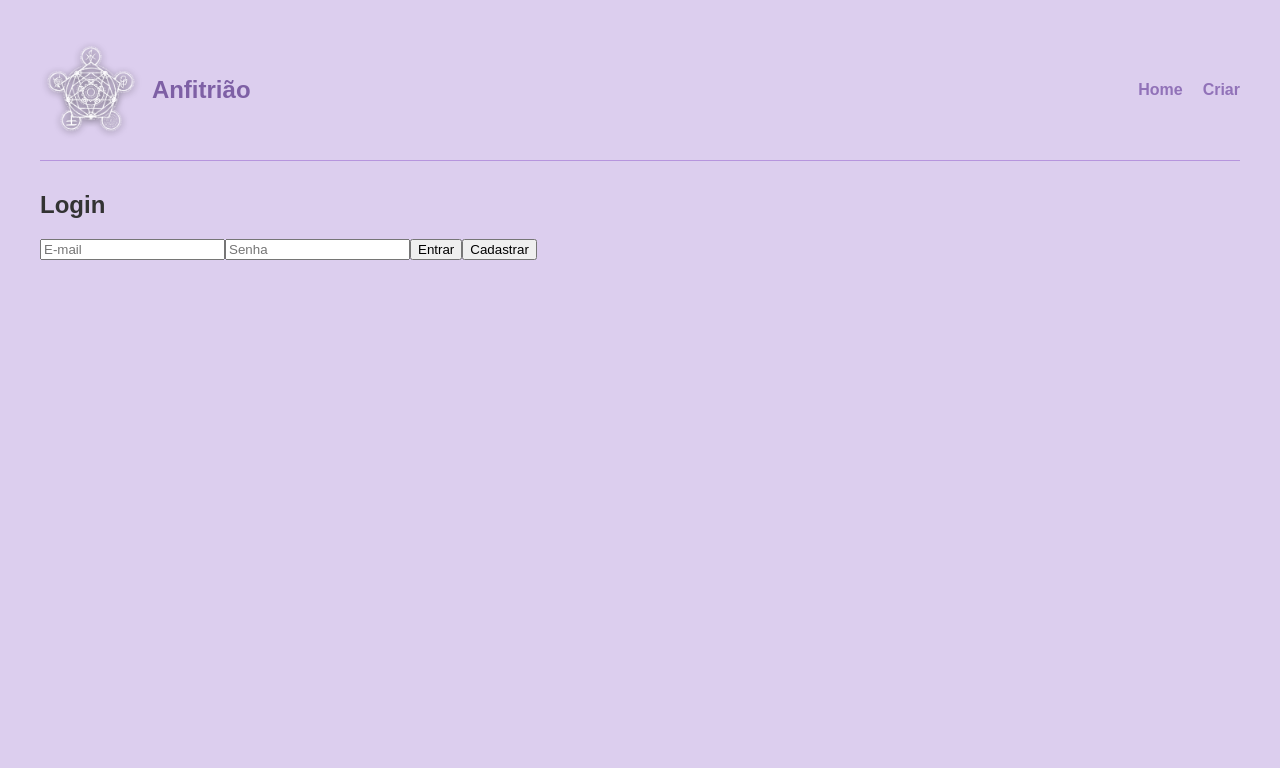
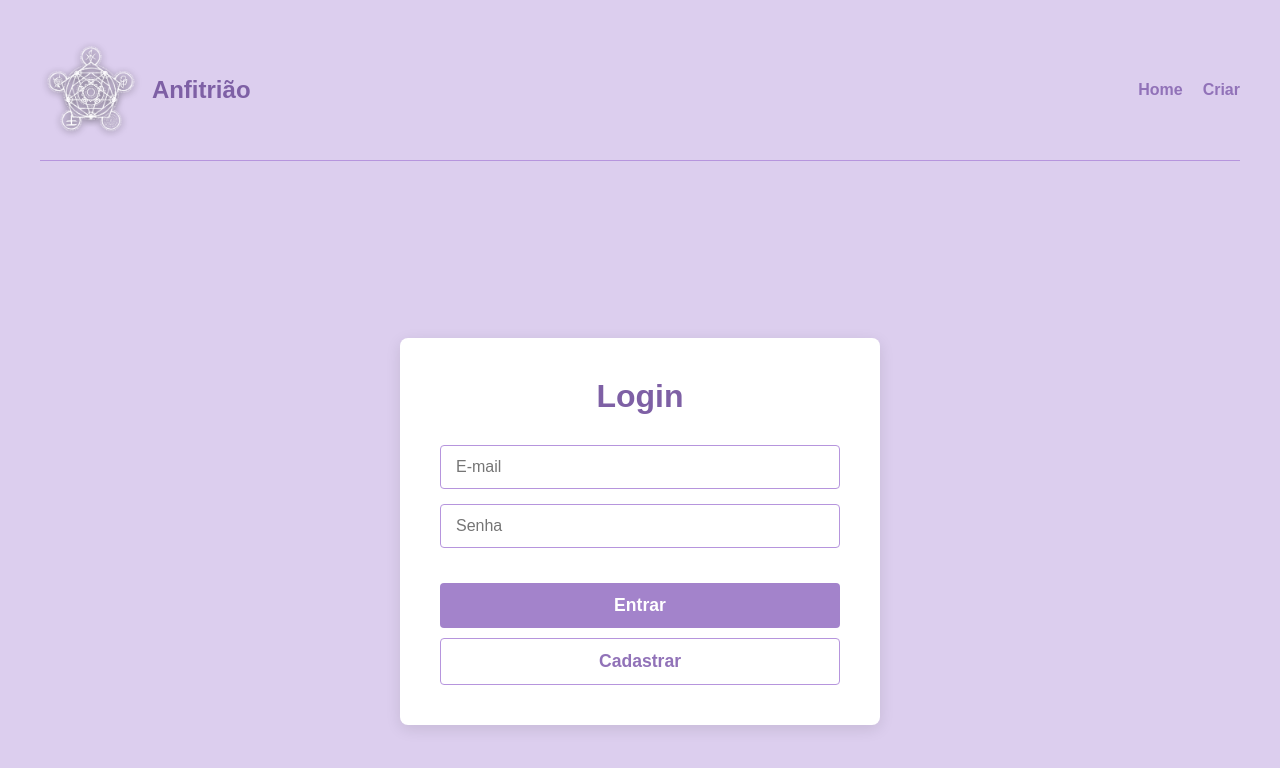
Before and after one commit to melloctiago/anfitriao-rpg, a React (Create React App) app in the folder rpg-frontend/: page / in a window 1280 px wide. Shown: the top 768 px of the page. Built offline with nearby package versions, Linux system fonts and the light colour scheme.

Commit message:
Estilizacao do login e registro

```diff
--- /dev/null
+++ b/rpg-frontend/src/pages/Auth.css
@@ -0,0 +1,97 @@
+
+.auth-container {
+    display: flex;
+    justify-content: center;
+    align-items: center;
+    min-height: 80vh;
+    padding: 20px;
+}
+
+.auth-form {
+    background-color: white;
+    padding: 40px;
+    border-radius: 8px;
+    box-shadow: 0 4px 15px rgba(0, 0, 0, 0.1);
+    width: 100%;
+    max-width: 400px;
+    text-align: center;
+}
+
+.auth-form h2 {
+    margin-top: 0;
+    margin-bottom: 30px;
+    color: #7e60a5;
+    font-size: 2em;
+}
+
+.auth-form input {
+    width: 100%;
+    padding: 12px 15px;
+    margin-bottom: 15px;
+    border: 1px solid #b695dd;
+    border-radius: 4px;
+    font-size: 1em;
+    box-sizing: border-box;
+}
+
+.auth-form input:focus {
+    outline: none;
+    border-color: #9172b8;
+    box-shadow: 0 0 5px rgba(145, 114, 184, 0.5);
+}
+
+.auth-error {
+    color: #e74c3c;
+    font-size: 0.9em;
+    margin-bottom: 15px;
+    text-align: left;
+}
+
+.auth-buttons-container {
+    margin-top: 20px;
+    display: flex;
+    flex-direction: column;
+    gap: 10px;
+}
+
+.auth-form button {
+    width: 100%;
+    padding: 12px;
+    border: none;
+    border-radius: 4px;
+    font-size: 1.1em;
+    font-weight: bold;
+    cursor: pointer;
+    transition: background-color 0.3s, transform 0.1s;
+}
+
+.auth-form button:hover {
+    transform: translateY(-2px);
+}
+
+
+.auth-form button[type="submit"] {
+    background-color: #a383cb;
+    color: white;
+}
+
+.auth-form button[type="submit"]:hover {
+    background-color: #9172b8;
+}
+
+.auth-form button[type="submit"]:disabled {
+    background-color: #c8b7e0;
+    cursor: not-allowed;
+}
+
+
+.auth-form button[type="button"] {
+    background-color: transparent;
+    color: #9172b8;
+    border: 1px solid #b695dd;
+}
+
+.auth-form button[type="button"]:hover {
+    background-color: #f0e9f7;
+    border-color: #9172b8;
+}
--- a/rpg-frontend/src/pages/Login.js
+++ b/rpg-frontend/src/pages/Login.js
@@ -1,6 +1,7 @@
 import { useState } from 'react';
 import api from '../services/api';
 import { useNavigate } from 'react-router-dom';
+import './Auth.css';
 
 export default function Login() {
   const [email, setEmail] = useState('');
@@ -26,7 +27,8 @@ export default function Login() {
   };
 
   return (
-    <form onSubmit={handleLogin}>
+    <div className="auth-container">
+      <form onSubmit={handleLogin} className="auth-form">
         <h2>Login</h2>
         <input
           type="email"
@@ -42,8 +44,9 @@ export default function Login() {
           onChange={(e) => setSenha(e.target.value)}
           required
         />
-      {error && <p style={{ color: 'red' }}>{error}</p>}
+        {error && <p className="auth-error">{error}</p>}
 
+        <div className="auth-buttons-container">
           <button type="submit" disabled={loading}>
             {loading ? 'Entrando...' : 'Entrar'}
           </button>
@@ -53,6 +56,8 @@ export default function Login() {
           >
             Cadastrar
           </button>
+        </div>
       </form>
+    </div>
   );
 }
--- a/rpg-frontend/src/pages/NovoPersonagem.js
+++ b/rpg-frontend/src/pages/NovoPersonagem.js
@@ -9,7 +9,7 @@ function NovoPersonagem() {
   const handleSubmit = async (formData) => {
     try {
       await api.post('/personagens', formData);
-      navigate('/');
+      navigate('/home');
     } catch (error) {
       console.error('Erro ao criar personagem:', error);
     }
--- a/rpg-frontend/src/pages/Register.js
+++ b/rpg-frontend/src/pages/Register.js
@@ -1,6 +1,7 @@
 import { useState } from 'react';
 import api from '../services/api';
 import { useNavigate } from 'react-router-dom';
+import './Auth.css';
 
 export default function Register() {
   const [nome, setNome] = useState('');
@@ -19,9 +20,7 @@ export default function Register() {
       setError('As senhas não coincidem.');
       return;
     }
-
     setLoading(true);
-
     try {
       await api.post('/register', { nome, email, senha, confirmPassword });
       alert('Cadastro realizado com sucesso! Você será redirecionado para o login.');
@@ -35,7 +34,8 @@ export default function Register() {
   };
 
   return (
-    <form onSubmit={handleRegister}>
+    <div className="auth-container">
+      <form onSubmit={handleRegister} className="auth-form">
         <h2>Cadastro</h2>
         <input
           type="text"
@@ -65,11 +65,14 @@ export default function Register() {
           onChange={(e) => setConfirmPassword(e.target.value)}
           required
         />
-      {error && <p style={{ color: 'red' }}>{error}</p>}
+        {error && <p className="auth-error">{error}</p>}
 
+        <div className="auth-buttons-container">
           <button type="submit" disabled={loading}>
             {loading ? 'Registrando...' : 'Registrar'}
           </button>
+        </div>
       </form>
+    </div>
   );
 }
```
Also changed, not shown: 2 other files (tests, documents, lock files or other folders). Lines whose indentation alone changed are shown as unchanged.
